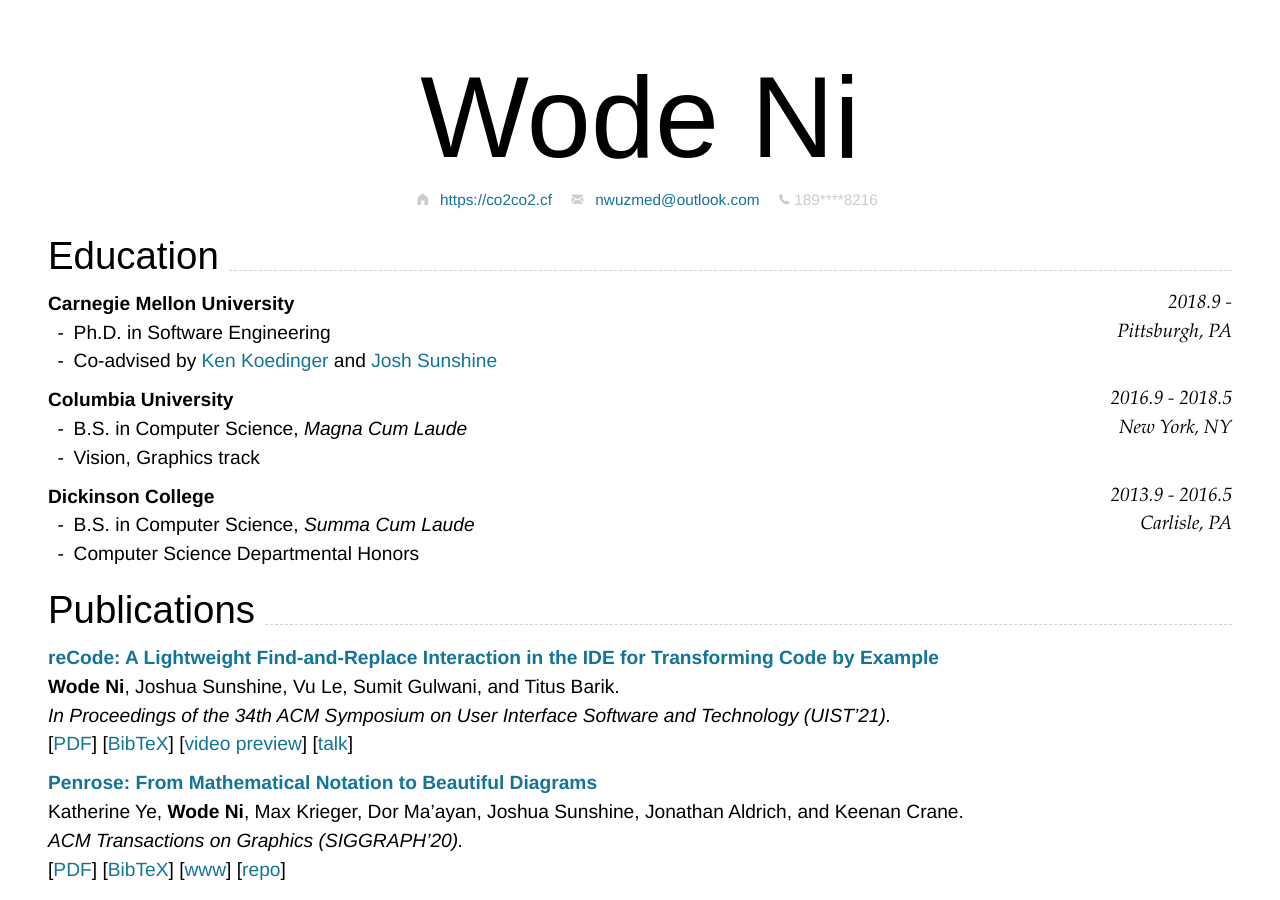
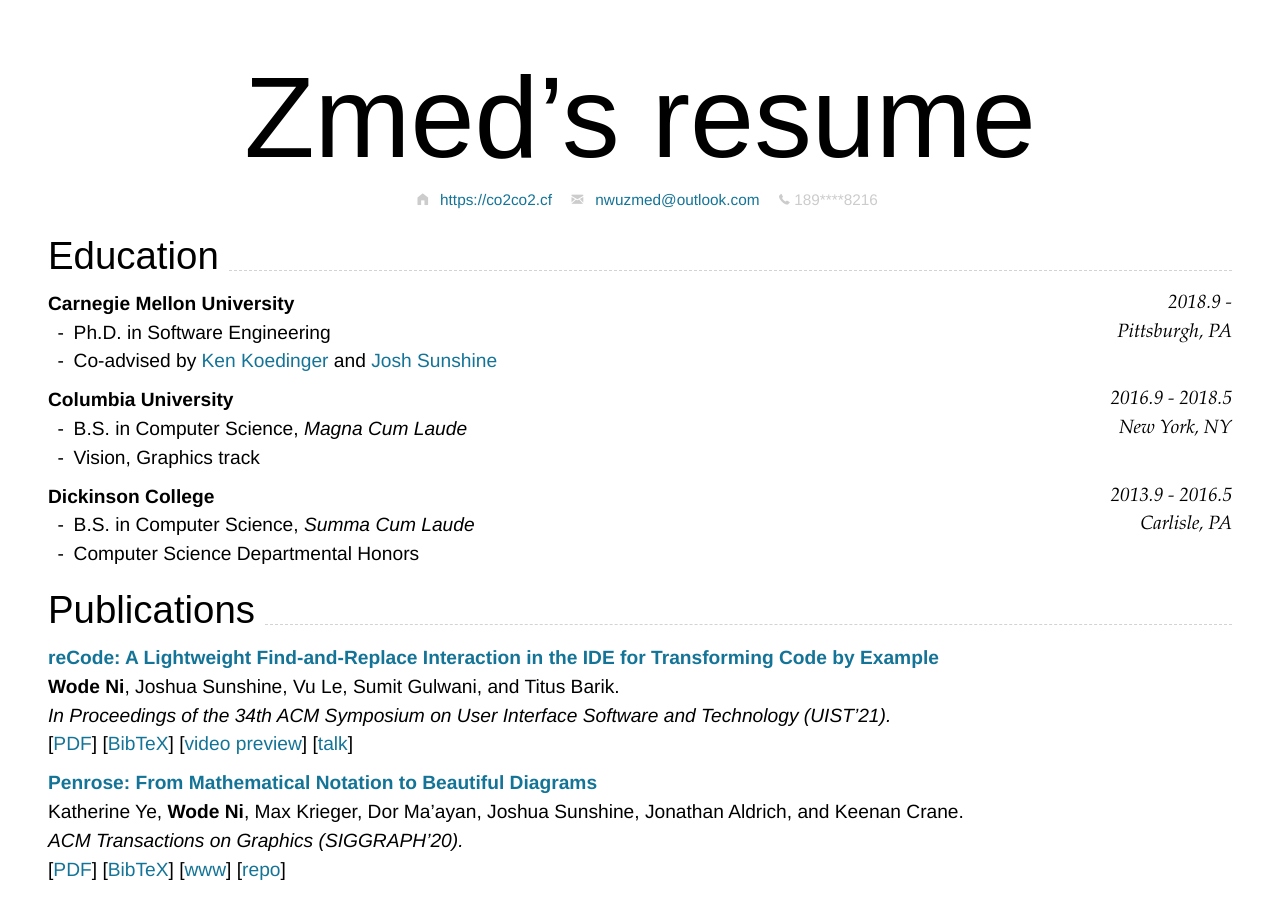
Before and after one commit to nwuzmedoutlook/resume, a Jekyll site: the page built from index.md, in a window 1280 px wide and 900 px high. Built offline with Jekyll 4.4.1, drawn with Linux system fonts in a browser that asks for light colours; nearby versions of some CDN libraries.

Commit message:
Update index.md

```diff
--- a/index.md
+++ b/index.md
@@ -11,7 +11,7 @@ phone:
   189****8216
 ---
 
-# Wode **Ni**
+# Zmed's  **resume**
 
 <!--
 include contact information from the front matter
```
